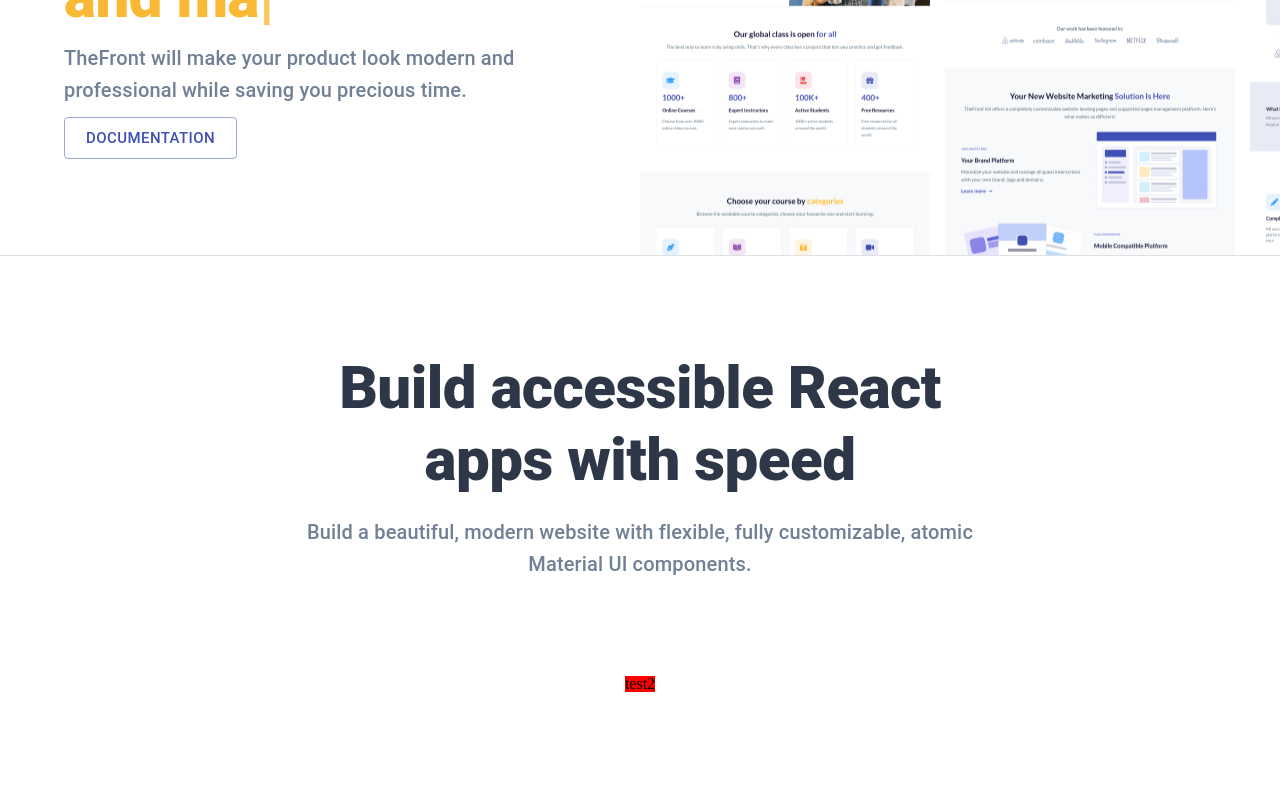
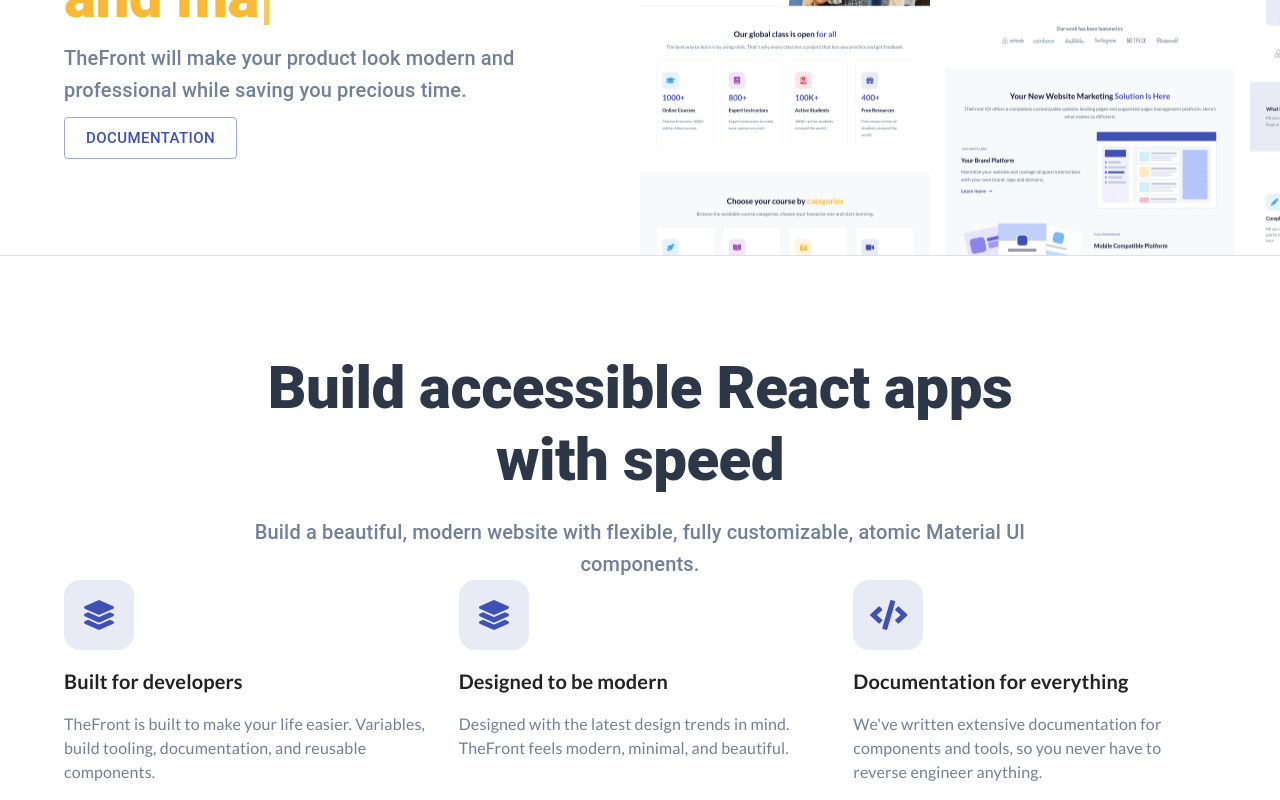
Before and after one commit to eryczou/nt-web, a React (Create React App) app: page / in a window 1280 px wide. Shown: the part 425-1225 px from the top of the page. Before the commit the page ends 1117 px from the top, so only its background shows below. Built offline with nearby package versions, Linux system fonts and the light colour scheme.

Commit message:
add first section

```diff
--- a/package.json
+++ b/package.json
@@ -3,10 +3,14 @@
   "version": "0.1.0",
   "private": true,
   "dependencies": {
+    "@fortawesome/fontawesome-svg-core": "^1.2.35",
+    "@fortawesome/free-solid-svg-icons": "^5.15.3",
+    "@fortawesome/react-fontawesome": "^0.1.14",
     "@material-ui/core": "^4.11.3",
     "@testing-library/jest-dom": "^5.11.10",
     "@testing-library/react": "^11.2.6",
     "@testing-library/user-event": "^12.8.3",
+    "aos": "^2.3.4",
     "react": "^17.0.2",
     "react-dom": "^17.0.2",
     "react-scripts": "4.0.3",
--- a/public/index.html
+++ b/public/index.html
@@ -11,6 +11,7 @@
     />
     <link rel="apple-touch-icon" href="%PUBLIC_URL%/logo192.png" />
     <link href='http://fonts.googleapis.com/css?family=Lato:400,500,700' rel='stylesheet' type='text/css'>
+    <link rel="stylesheet" href="https://unpkg.com/aos@next/dist/aos.css" />
     <!--
       manifest.json provides metadata used when your web app is installed on a
       user's mobile device or desktop. See https://developers.google.com/web/fundamentals/web-app-manifest/
--- a/src/App.js
+++ b/src/App.js
@@ -1,8 +1,16 @@
+import React from 'react';
 import { Home } from './pages/home';
 import { Header } from './components/header';
 import './App.css';
+import AOS from 'aos';
 
-function App() {
+class App extends React.Component {
+  componentDidMount(){
+    AOS.init({
+      duration : 2000
+    })
+  }
+  render() {
     return (
       <div className="App">
         <Header />
@@ -10,5 +18,6 @@ function App() {
       </div>
     );
   }
+}
 
 export default App;
--- a/src/pages/home/banner-section/index.js
+++ b/src/pages/home/banner-section/index.js
@@ -19,7 +19,7 @@ export const BannerIntroSection = () => {
   return (
     <React.Fragment>
       <Grid container justify="center">
-        <IntroLeft item md={6} lg={6} xl={4}>
+        <IntroLeft item md={6} lg={6} xl={4} data-aos="fade-down">
           <IntroTypographyWrapper variant="h2">
             A modern design system for your new
           </IntroTypographyWrapper>
--- a/src/pages/home/first-feature-section/index.js
+++ b/src/pages/home/first-feature-section/index.js
@@ -5,25 +5,73 @@ import {
   FeatureTypographyWrapper,
   FeatureSubTypographyWrapper,
   LowerSection,
+  FontAwesomeIconWrapper,
+  TypographyH6Wrapper,
+  TypographyBodyWrapper,
 } from "./styled";
+import { FontAwesomeIcon } from "@fortawesome/react-fontawesome";
+import { faLayerGroup, faCode } from "@fortawesome/free-solid-svg-icons";
 
 export const FirstFeatureSection = () => {
   return (
     <Grid container direction="column">
-      <Grid item xs={12}>
+      <Grid item xs={12} spacing={4}>
         <Grid container justify="center">
-          <UpperSection item xs={8} xl={6}>
+          <UpperSection item xs={8} xl={5} data-aos="fade-up">
             <FeatureTypographyWrapper variant="h2">
               Build accessible React apps with speed
             </FeatureTypographyWrapper>
             <FeatureSubTypographyWrapper variant="h6">
-              Build a beautiful, modern website with flexible, fully customizable, atomic Material UI components.
+              Build a beautiful, modern website with flexible, fully
+              customizable, atomic Material UI components.
             </FeatureSubTypographyWrapper>
           </UpperSection>
         </Grid>
       </Grid>
-
-      <LowerSection>test2</LowerSection>
+      <Grid item xs={12}>
+        <Grid container justify="center">
+          <LowerSection item xs={12} xl={8} data-aos="fade-up">
+            <Grid container justify="center" spacing={4}>
+              <Grid item xs={4} xl={4}>
+                <FontAwesomeIconWrapper>
+                  <FontAwesomeIcon icon={faLayerGroup} />
+                </FontAwesomeIconWrapper>
+                <TypographyH6Wrapper variant="h6" color="textPrimary">
+                  Built for developers
+                </TypographyH6Wrapper>
+                <TypographyBodyWrapper variant="body1">
+                  TheFront is built to make your life easier. Variables, build
+                  tooling, documentation, and reusable components.
+                </TypographyBodyWrapper>
+              </Grid>
+              <Grid item xs={4} xl={4}>
+                <FontAwesomeIconWrapper>
+                  <FontAwesomeIcon icon={faLayerGroup} />
+                </FontAwesomeIconWrapper>
+                <TypographyH6Wrapper variant="h6" color="textPrimary">
+                  Designed to be modern
+                </TypographyH6Wrapper>
+                <TypographyBodyWrapper variant="body1">
+                  Designed with the latest design trends in mind. TheFront feels
+                  modern, minimal, and beautiful.
+                </TypographyBodyWrapper>
+              </Grid>
+              <Grid item xs={4} xl={4}>
+                <FontAwesomeIconWrapper>
+                  <FontAwesomeIcon icon={faCode} />
+                </FontAwesomeIconWrapper>
+                <TypographyH6Wrapper variant="h6" color="textPrimary">
+                  Documentation for everything
+                </TypographyH6Wrapper>
+                <TypographyBodyWrapper variant="body1">
+                  We've written extensive documentation for components and
+                  tools, so you never have to reverse engineer anything.
+                </TypographyBodyWrapper>
+              </Grid>
+            </Grid>
+          </LowerSection>
+        </Grid>
+      </Grid>
     </Grid>
   );
 };
--- a/src/pages/home/first-feature-section/styled.js
+++ b/src/pages/home/first-feature-section/styled.js
@@ -1,9 +1,9 @@
 import styled from "styled-components";
-import Grid from '@material-ui/core/Grid';
+import Grid from "@material-ui/core/Grid";
 import Typography from "@material-ui/core/Typography";
 
 export const UpperSection = styled(Grid)`
-  padding: 96px 64px;
+  padding-top: 96px;
 `;
 
 export const FeatureTypographyWrapper = styled(Typography)`
@@ -22,10 +22,39 @@ export const FeatureSubTypographyWrapper = styled(Typography)`
   }
 `;
 
-export const LowerSection = styled.div`
+export const LowerSection = styled(Grid)`
+  padding: 0 64px;
+`;
+
+export const FontAwesomeIconWrapper = styled(Grid)`
+  text-align: center;
+  padding-top: 20px;
   box-sizing: border-box;
-  margin: auto;
-  max-width: 1236px;
-  height: 100%;
-  background: red;
-`
+  background: #e8eaf6;
+  height: 70px;
+  width: 70px;
+  border-radius: 16px;
+  color: rgb(63, 81, 181);
+  font-size: 30px;
+`;
+
+export const TypographyH6Wrapper = styled(Typography)`
+  && {
+    font-weight: 700;
+    font-size: 1.25rem;
+    font-family: Lato;
+    text-align: left;
+    margin: 15px 0;
+  }
+`;
+
+export const TypographyBodyWrapper = styled(Typography)`
+  && {
+    text-align: left;
+    font-size: 1rem;
+    font-family: Lato;
+    font-weight: 400;
+    line-height: 1.5;
+    color: #718096;
+  }
+`;
--- a/src/pages/home/index.js
+++ b/src/pages/home/index.js
@@ -1,5 +1,5 @@
 import React from 'react';
-import { BannerIntroSection } from './banner-section'
+import  { BannerIntroSection } from './banner-section'
 import { FirstFeatureSection } from './first-feature-section'
 
 export const Home = () => {
```
Also changed, not shown: 1 other file (tests, documents, lock files or other folders). Lines whose indentation alone changed are shown as unchanged.
